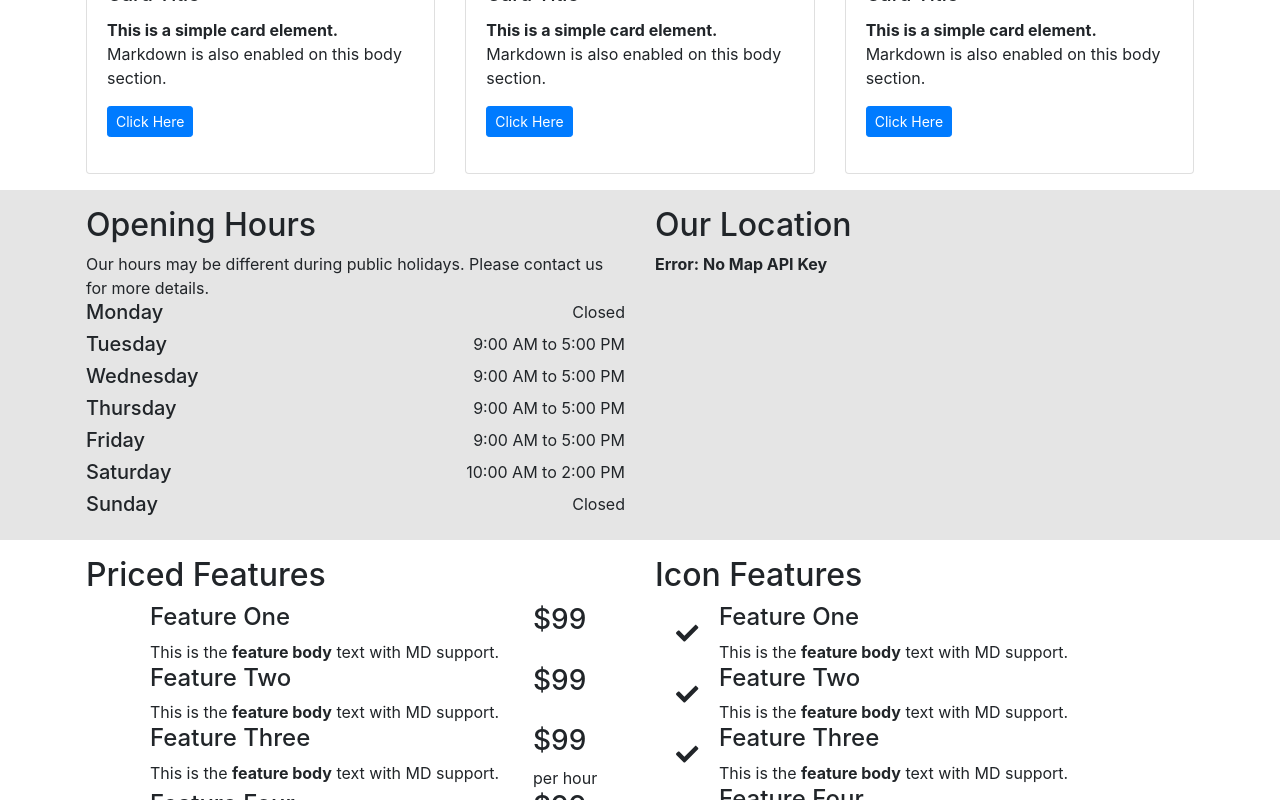
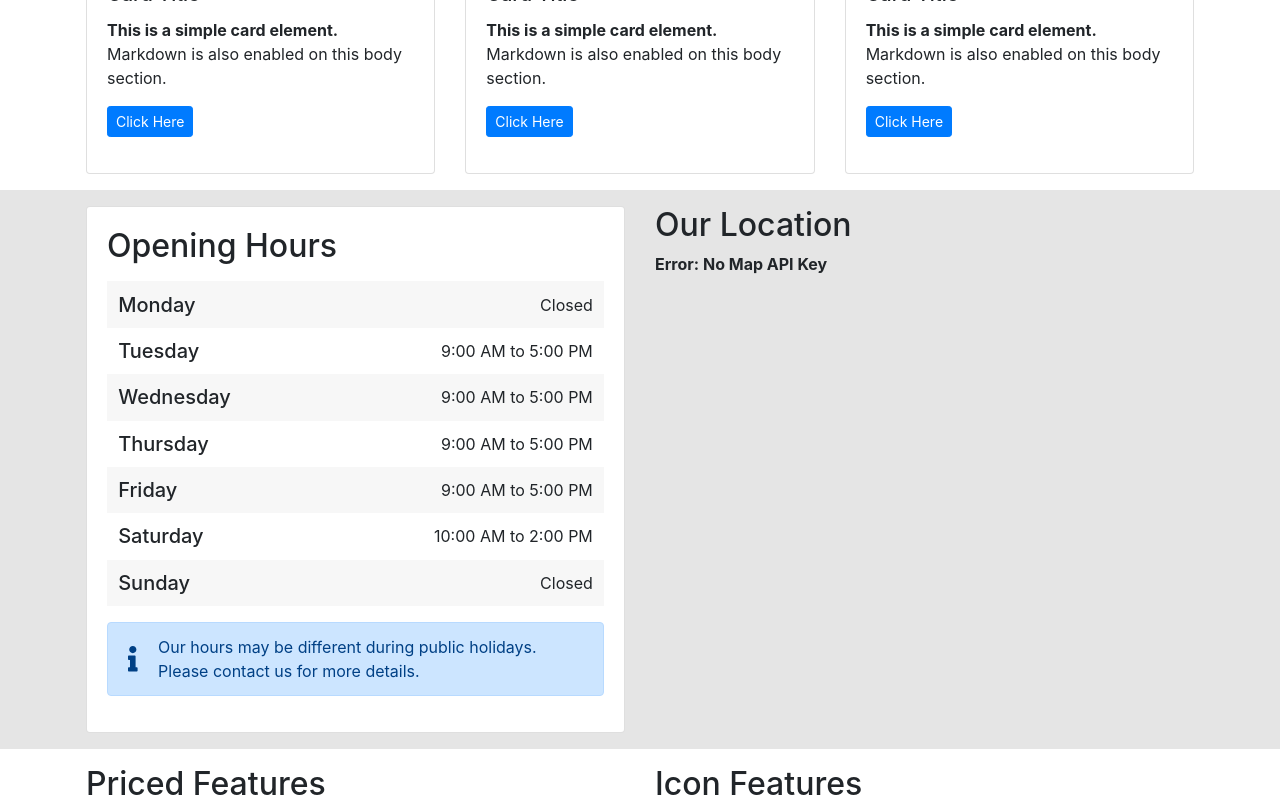
Before and after one commit to krinj/zinc-react-template, a React (Create React App) app in the folder app/: page / in a window 1280 px wide. Shown: the part 2000-2800 px from the top of the page. Built offline with nearby package versions, Linux system fonts and the light colour scheme.

Commit message:
Opening Hours

```diff
--- a/app/src/components/contact-form/ContactForm.tsx
+++ b/app/src/components/contact-form/ContactForm.tsx
@@ -108,7 +108,7 @@ const ContactFormJSX: React.FC<ContactFormModel> = (props) => {
     const displayButton: string = props.buttonText !== undefined ? props.buttonText : DEFAULT_BUTTON_TEXT;
 
     // React Hooks.
-    const [formState, setFormState] = React.useState(FormState.SUCCESS);
+    const [formState, setFormState] = React.useState(FormState.READY);
     const isDisabled: boolean = formState !== FormState.READY;
 
     // Fields
--- a/app/src/components/opening-hours/OpeningHoursElement.tsx
+++ b/app/src/components/opening-hours/OpeningHoursElement.tsx
@@ -1,6 +1,9 @@
 import React from 'react';
 import OpeningHoursModel, { OpeningHoursSlot } from "./OpeningHoursModel";
 import DisplayableElement from '../../utils/structure/DisplayableElement';
+import "../../style/table.css";
+import "../../style/style.css";
+import { FontAwesomeIcon } from '@fortawesome/react-fontawesome';
 
 
 class OpeningHours extends DisplayableElement {
@@ -19,9 +22,22 @@ class OpeningHours extends DisplayableElement {
 
 const renderOpeningHourSlot = (slot: OpeningHoursSlot, i: number) => {
 
-    return <div style={{display: "flex", justifyContent: "space-between"}} key={`slot_${i}`}>
-        <div><h5>{slot.day}</h5></div>
-        <div>{slot.detail}</div>
+    return <div className="table-cell">
+        <div style={{display: "flex", justifyContent: "space-between"}} key={`slot_${i}`}>
+            <div><h5 className="no-margin">{slot.day}</h5></div>
+            <div>{slot.detail}</div>
+        </div>
+    </div>
+}
+
+const renderPublicHolidayMessage = () => {
+    const publicHolidayMessage: string = "Our hours may be different during public holidays. Please contact us for more details.";
+    return <div className="alert alert-primary" style={{marginTop: "1em", display: "flex"}} role="alert">
+
+        <div style={{fontSize: "1.6em", marginRight: "0.8em", display: "flex"}}>
+            <FontAwesomeIcon style={{margin: "auto"}} icon={"info"} />
+        </div>
+        <div>{publicHolidayMessage}</div>
     </div>
 }
 
@@ -32,8 +48,7 @@ const OpeningHoursJSX: React.FC<OpeningHoursModel> = (props) => {
 
     let publicHolidayElement: JSX.Element | null = null;
     if (props.showPublicHolidayMessage) {
-        const publicHolidayMessage: string = "Our hours may be different during public holidays. Please contact us for more details.";
-        publicHolidayElement = <div>{publicHolidayMessage}</div>;
+        publicHolidayElement = renderPublicHolidayMessage();
     }
 
     for (let i:number = 0; i < props.slots.length; i++) {
@@ -42,9 +57,15 @@ const OpeningHoursJSX: React.FC<OpeningHoursModel> = (props) => {
     }
 
     return <>
-        <h2>{title}</h2>
-        {publicHolidayElement}
-        {slots}
+        <div className="card">
+            <div className="card-body">
+                <h2>{title}</h2>
+                <div style={{width: "100%", height: "8px"}}/>
+                {slots}
+                {publicHolidayElement}
+
+            </div>
+        </div>
     </>
 }
 
--- a/app/src/injected/content/zincContent.ts
+++ b/app/src/injected/content/zincContent.ts
@@ -23,7 +23,7 @@ import gallery6 from "../images/gallery_6.png";
 
 // Import Font Icons
 import { library } from '@fortawesome/fontawesome-svg-core';
-import { faCheck, faPhone, faUser, faTimes} from '@fortawesome/free-solid-svg-icons';
+import { faCheck, faPhone, faUser, faTimes, faInfo} from '@fortawesome/free-solid-svg-icons';
 import { faEnvelope, } from '@fortawesome/free-regular-svg-icons';
 import { faFacebookSquare, faFacebook } from '@fortawesome/free-brands-svg-icons';
 import TextSection from "../../components/text-section/TextSection";
@@ -217,6 +217,7 @@ class ZincContent extends SiteContentInterface {
     private registerIconLibrary = (): void => {
 
         library.add(faCheck, faPhone, faEnvelope, faFacebookSquare, faUser, faTimes);
+        library.add(faInfo);
 
         // Set the icons that we need for our contact library.
         const contactLibrary: ContactLibrary = ContactLibrary.getInstance();
--- /dev/null
+++ b/app/src/style/table.css
@@ -0,0 +1,7 @@
+.table-cell {
+    padding: 0.7em;
+}
+
+.table-cell:nth-child(odd) {
+    background-color: rgba(0, 0, 0, 0.03);
+}
```
